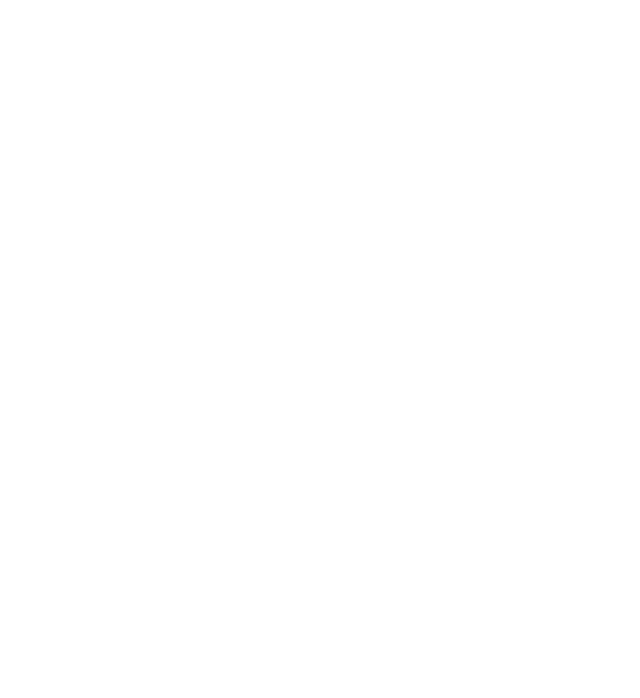
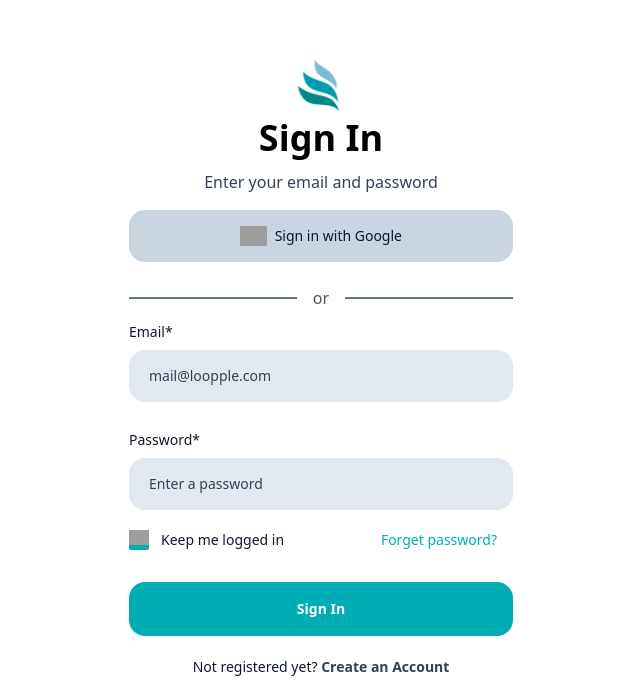
Before and after one commit to Danvictorgithub/JuanaFinder, a Nuxt app in the folder frontend/: page /signin in a window 1280 px wide. Before the commit this address had no page. Shown: the part 102-800 px from the top of the page, without its empty margins (319-959 px from the left). Built offline with nearby package versions, Linux system fonts and the light colour scheme; grey boxes are pictures that could not be loaded.

Commit message:
Added Temporary Auth Design

```diff
--- a/frontend/components/Header.vue
+++ b/frontend/components/Header.vue
@@ -28,10 +28,12 @@
           Become a Talent
         </NuxtLink>
         <NuxtLink
+          to="/signin"
           class="text-lg font-semibold text-[#2F414F] hover:bg-gray-100 rounded-3xl p-2 px-4"
           >Sign In</NuxtLink
         >
         <NuxtLink
+          to="/signup"
           class="border-2 border-[#00ADB5] py-0.5 px-3.5 rounded-md text-[#00ADB5] font-semibold text-lg hover:bg-[#00ADB5] hover:text-[#F1F1EF]"
         >
           Sign Up
--- /dev/null
+++ b/frontend/pages/signin/index.vue
@@ -0,0 +1,111 @@
+<template>
+  <!-- <Header /> -->
+  <main class="min-h-svh">
+    <div class="container flex flex-col mx-auto bg-white rounded-lg pt-12 my-5">
+      <div
+        class="flex justify-center w-full h-full my-auto xl:gap-14 lg:justify-normal md:gap-5 draggable"
+      >
+        <div class="flex items-center justify-center w-full lg:p-12">
+          <div class="flex items-center xl:p-10">
+            <form
+              class="flex flex-col w-full h-full pb-6 text-center bg-white rounded-3xl"
+            >
+              <img src="/logo.svg" class="h-16 w-16 mx-auto" alt="" />
+              <h3 class="mb-3 text-4xl font-extrabold text-dark-slate-900">
+                Sign In
+              </h3>
+              <p class="mb-4 text-slate-700">Enter your email and password</p>
+              <a
+                class="flex items-center justify-center w-full py-4 mb-6 text-sm font-medium transition duration-300 rounded-2xl text-slate-900 bg-slate-300 hover:bg-slate-400 focus:ring-4 focus:ring-slate-300"
+              >
+                <img
+                  class="h-5 mr-2"
+                  src="https://raw.githubusercontent.com/Loopple/loopple-public-assets/main/motion-tailwind/img/logos/logo-google.png"
+                  alt=""
+                />
+                Sign in with Google
+              </a>
+              <div class="flex items-center mb-3">
+                <hr class="h-0 border-b border-solid border-slate-500 grow" />
+                <p class="mx-4 text-slate-600">or</p>
+                <hr class="h-0 border-b border-solid border-slate-500 grow" />
+              </div>
+              <label for="email" class="mb-2 text-sm text-start text-slate-900"
+                >Email*</label
+              >
+              <input
+                id="email"
+                type="email"
+                placeholder="mail@loopple.com"
+                class="flex items-center w-full px-5 py-4 mr-2 text-sm font-medium outline-none focus:bg-slate-400 mb-7 placeholder:text-slate-700 bg-slate-200 text-dark-slate-900 rounded-2xl"
+              />
+              <label
+                for="password"
+                class="mb-2 text-sm text-start text-slate-900"
+                >Password*</label
+              >
+              <input
+                id="password"
+                type="password"
+                placeholder="Enter a password"
+                class="flex items-center w-full px-5 py-4 mb-5 mr-2 text-sm font-medium outline-none focus:bg-slate-400 placeholder:text-slate-700 bg-slate-200 text-dark-slate-900 rounded-2xl"
+              />
+              <div class="flex flex-row justify-between mb-8">
+                <label
+                  class="relative inline-flex items-center mr-3 cursor-pointer select-none"
+                >
+                  <input
+                    type="checkbox"
+                    checked
+                    value=""
+                    class="sr-only peer"
+                  />
+                  <div
+                    class="w-5 h-5 bg-white border-2 rounded-sm border-slate-500 peer peer-checked:border-0 peer-checked:bg-[#00ADB5]"
+                  >
+                    <img
+                      class=""
+                      src="https://raw.githubusercontent.com/Loopple/loopple-public-assets/main/motion-tailwind/img/icons/check.png"
+                      alt="tick"
+                    />
+                  </div>
+                  <span class="ml-3 text-sm font-normal text-slate-900"
+                    >Keep me logged in</span
+                  >
+                </label>
+                <a
+                  href="javascript:void(0)"
+                  class="mr-4 text-sm font-medium text-[#00ADB5]"
+                  >Forget password?</a
+                >
+              </div>
+              <button
+                class="w-full px-6 py-5 mb-5 text-sm font-bold leading-none text-white transition duration-300 md:w-96 rounded-2xl hover:bg-purple-blue-600 focus:ring-4 focus:ring-purple-blue-100 bg-[#00ADB5]"
+              >
+                Sign In
+              </button>
+              <p class="text-sm leading-relaxed text-slate-900">
+                Not registered yet?
+                <NuxtLink to="/signup" class="font-bold text-slate-700"
+                  >Create an Account
+                </NuxtLink>
+              </p>
+              <div class="py-12">
+                <p class="italic">Temporary Design</p>
+                <p>Assign to</p>
+                <NuxtLink
+                  to="https://github.com/julygregory"
+                  class="flex gap-2 justify-center items-center"
+                >
+                  <img src="/july.jpeg" class="h-12 w-12 rounded-full" alt="" />
+                  <p>@julygregory</p>
+                </NuxtLink>
+              </div>
+            </form>
+          </div>
+        </div>
+      </div>
+    </div>
+  </main>
+  <Footer />
+</template>
--- /dev/null
+++ b/frontend/pages/signup/index.vue
@@ -0,0 +1,111 @@
+<template>
+  <!-- <Header /> -->
+  <main class="min-h-svh">
+    <div class="container flex flex-col mx-auto bg-white rounded-lg pt-12 my-5">
+      <div
+        class="flex justify-center w-full h-full my-auto xl:gap-14 lg:justify-normal md:gap-5 draggable"
+      >
+        <div class="flex items-center justify-center w-full lg:p-12">
+          <div class="flex items-center xl:p-10">
+            <form
+              class="flex flex-col w-full h-full pb-6 text-center bg-white rounded-3xl"
+            >
+              <img src="/logo.svg" class="h-16 w-16 mx-auto" alt="" />
+              <h3 class="mb-3 text-4xl font-extrabold text-dark-slate-900">
+                Sign Up
+              </h3>
+              <p class="mb-4 text-slate-700">Enter your email and password</p>
+              <a
+                class="flex items-center justify-center w-full py-4 mb-6 text-sm font-medium transition duration-300 rounded-2xl text-slate-900 bg-slate-300 hover:bg-slate-400 focus:ring-4 focus:ring-slate-300"
+              >
+                <img
+                  class="h-5 mr-2"
+                  src="https://raw.githubusercontent.com/Loopple/loopple-public-assets/main/motion-tailwind/img/logos/logo-google.png"
+                  alt=""
+                />
+                Sign up with Google
+              </a>
+              <div class="flex items-center mb-3">
+                <hr class="h-0 border-b border-solid border-slate-500 grow" />
+                <p class="mx-4 text-slate-600">or</p>
+                <hr class="h-0 border-b border-solid border-slate-500 grow" />
+              </div>
+              <label for="email" class="mb-2 text-sm text-start text-slate-900"
+                >Email*</label
+              >
+              <input
+                id="email"
+                type="email"
+                placeholder="mail@loopple.com"
+                class="flex items-center w-full px-5 py-4 mr-2 text-sm font-medium outline-none focus:bg-slate-400 mb-7 placeholder:text-slate-700 bg-slate-200 text-dark-slate-900 rounded-2xl"
+              />
+              <label
+                for="password"
+                class="mb-2 text-sm text-start text-slate-900"
+                >Password*</label
+              >
+              <input
+                id="password"
+                type="password"
+                placeholder="Enter a password"
+                class="flex items-center w-full px-5 py-4 mb-5 mr-2 text-sm font-medium outline-none focus:bg-slate-400 placeholder:text-slate-700 bg-slate-200 text-dark-slate-900 rounded-2xl"
+              />
+              <div class="flex flex-row justify-between mb-8">
+                <label
+                  class="relative inline-flex items-center mr-3 cursor-pointer select-none"
+                >
+                  <input
+                    type="checkbox"
+                    checked
+                    value=""
+                    class="sr-only peer"
+                  />
+                  <div
+                    class="w-5 h-5 bg-white border-2 rounded-sm border-slate-500 peer peer-checked:border-0 peer-checked:bg-[#00ADB5]"
+                  >
+                    <img
+                      class=""
+                      src="https://raw.githubusercontent.com/Loopple/loopple-public-assets/main/motion-tailwind/img/icons/check.png"
+                      alt="tick"
+                    />
+                  </div>
+                  <span class="ml-3 text-sm font-normal text-slate-900"
+                    >Keep me logged in</span
+                  >
+                </label>
+                <a
+                  href="javascript:void(0)"
+                  class="mr-4 text-sm font-medium text-[#00ADB5]"
+                  >Forget password?</a
+                >
+              </div>
+              <button
+                class="w-full px-6 py-5 mb-5 text-sm font-bold leading-none text-white transition duration-300 md:w-96 rounded-2xl hover:bg-purple-blue-600 focus:ring-4 focus:ring-purple-blue-100 bg-[#00ADB5]"
+              >
+                Sign Up
+              </button>
+              <p class="text-sm leading-relaxed text-slate-900">
+                Already Have an account?
+                <NuxtLink to="/signin" class="font-bold text-slate-700"
+                  >Sign in
+                </NuxtLink>
+              </p>
+              <div class="py-12">
+                <p class="italic">Temporary Design</p>
+                <p>Assign to</p>
+                <NuxtLink
+                  to="https://github.com/julygregory"
+                  class="flex gap-2 justify-center items-center"
+                >
+                  <img src="/july.jpeg" class="h-12 w-12 rounded-full" alt="" />
+                  <p>@julygregory</p>
+                </NuxtLink>
+              </div>
+            </form>
+          </div>
+        </div>
+      </div>
+    </div>
+  </main>
+  <Footer />
+</template>
```
Also changed, not shown: frontend/public/july.jpeg (added).
